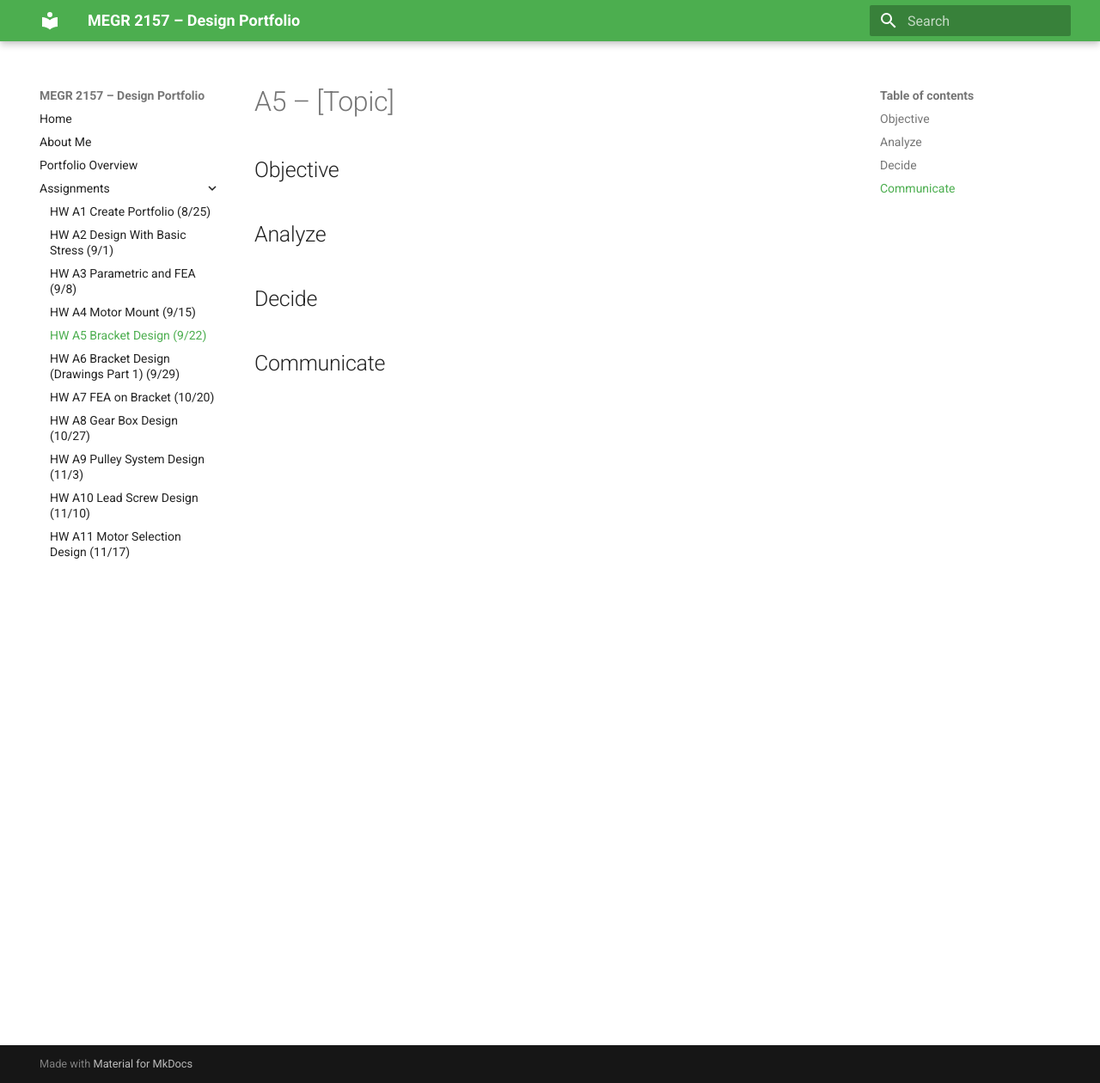
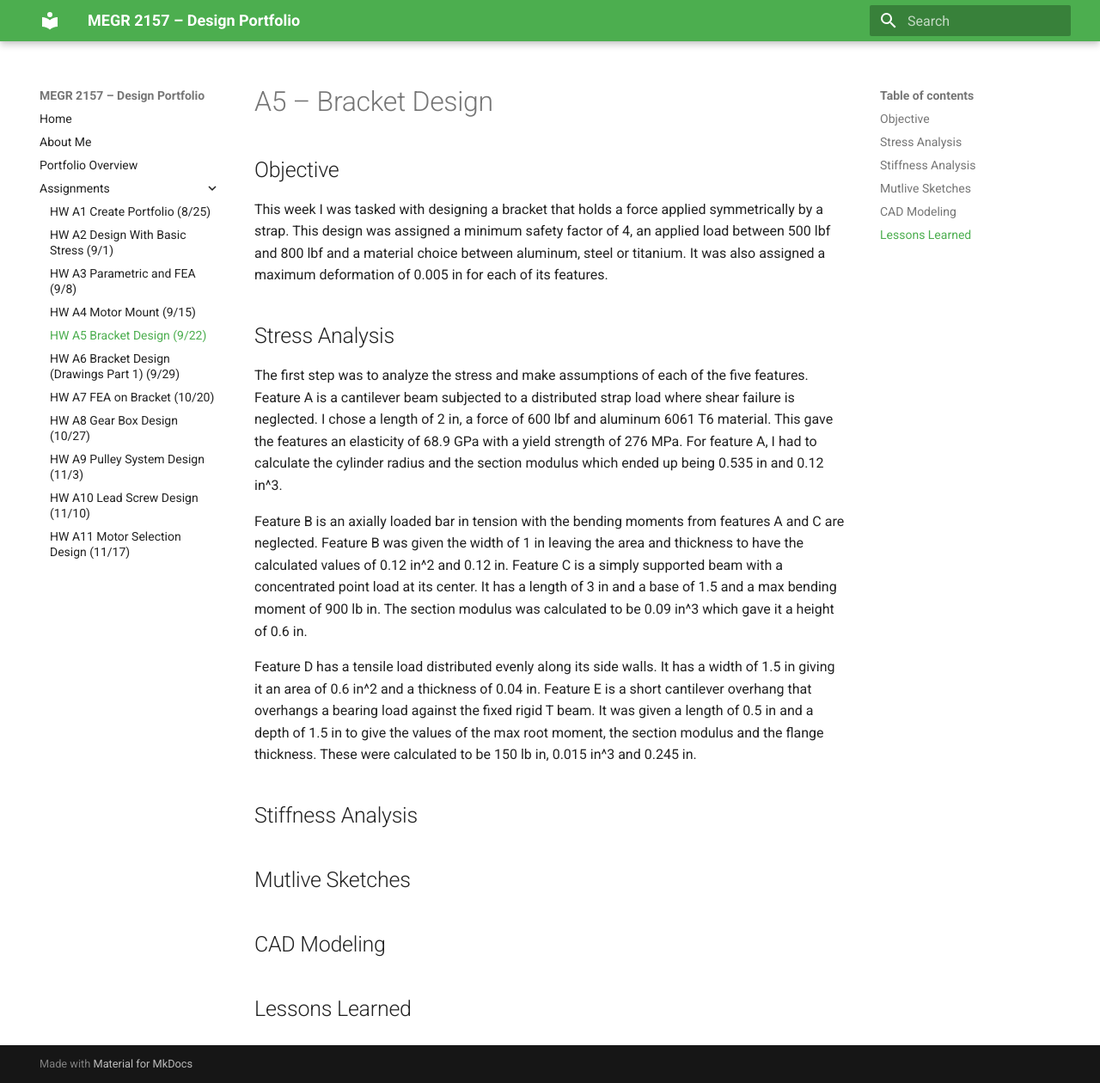
Before and after one commit to Ryants745/MEGR-2156-Design-Lab-Portfolio, an MkDocs documentation site: the page built from docs/assignments/A05/index.md, in a window 1280 px wide and 1260 px high. Shown: the whole window at 86% size. Built offline with MkDocs 1.6.1 and Material for MkDocs 9.7.7, drawn with Linux system fonts in a browser that asks for light colours.

Commit message:
Revise A5 assignment document for bracket design
Updated the document to reflect the specific topic of 'Bracket Design' and added detailed analyses for stress and stiffness, including calculations and assumptions for each feature.

```diff
--- a/docs/assignments/A05/index.md
+++ b/docs/assignments/A05/index.md
@@ -1,12 +1,21 @@
-# A5 – [Topic]
+# A5 – Bracket Design
 
 ## Objective
+This week I was tasked with designing a bracket that holds a force applied symmetrically by a strap. This design was assigned a minimum safety factor of 4, an applied load between 500 lbf and 800 lbf and a material choice between aluminum, steel or titanium. It was also assigned a maximum deformation of 0.005 in for each of its features.
+
+## Stress Analysis
+The first step was to analyze the stress and make assumptions of each of the five features. Feature A is a cantilever beam subjected to a distributed strap load where shear failure is neglected. I chose a length of 2 in, a force of 600 lbf and aluminum 6061 T6 material. This gave the features an elasticity of 68.9 GPa with a yield strength of 276 MPa. For feature A, I had to calculate the cylinder radius and the section modulus which ended up being 0.535 in and 0.12 in^3.
 
 
-## Analyze
+Feature B is an axially loaded bar in tension with the bending moments from features A and C are neglected. Feature B was given the width of 1 in leaving the area and thickness to have the calculated values of 0.12 in^2 and 0.12 in. Feature C is a simply supported beam with a concentrated point load at its center. It has a length of 3 in and a base of 1.5 and a max bending moment of 900 lb in. The section modulus was calculated to be 0.09 in^3 which gave it a height of 0.6 in.
 
 
-## Decide
+Feature D has a tensile load distributed evenly along its side walls. It has a width of 1.5 in giving it an area of 0.6 in^2 and a thickness of 0.04 in. Feature E is a short cantilever overhang that overhangs a bearing load against the fixed rigid T beam. It was given a length of 0.5 in and a depth of 1.5 in to give the values of the max root moment, the section modulus and the flange thickness. These were calculated to be 150 lb in, 0.015 in^3 and 0.245 in.
 
+## Stiffness Analysis
 
-## Communicate
+## Mutlive Sketches
+
+## CAD Modeling
+
+## Lessons Learned
```
